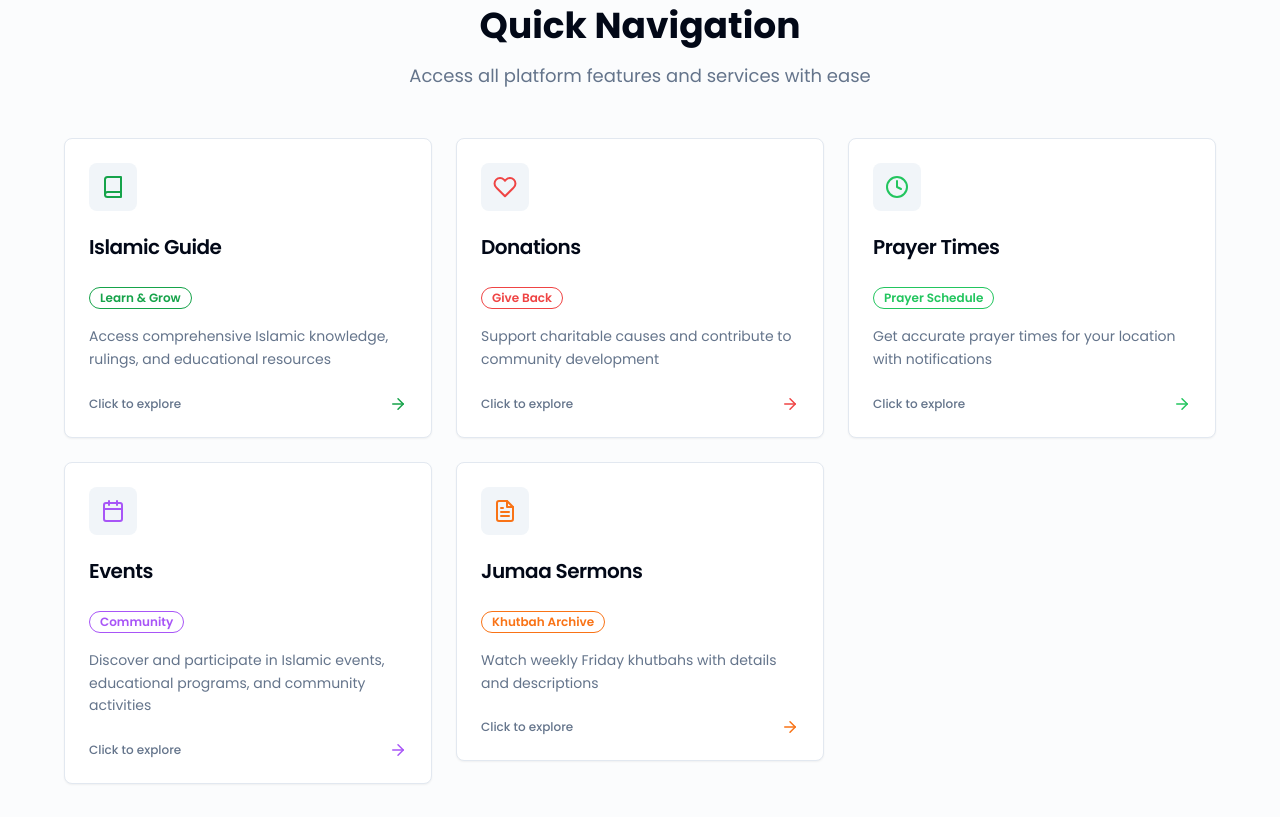
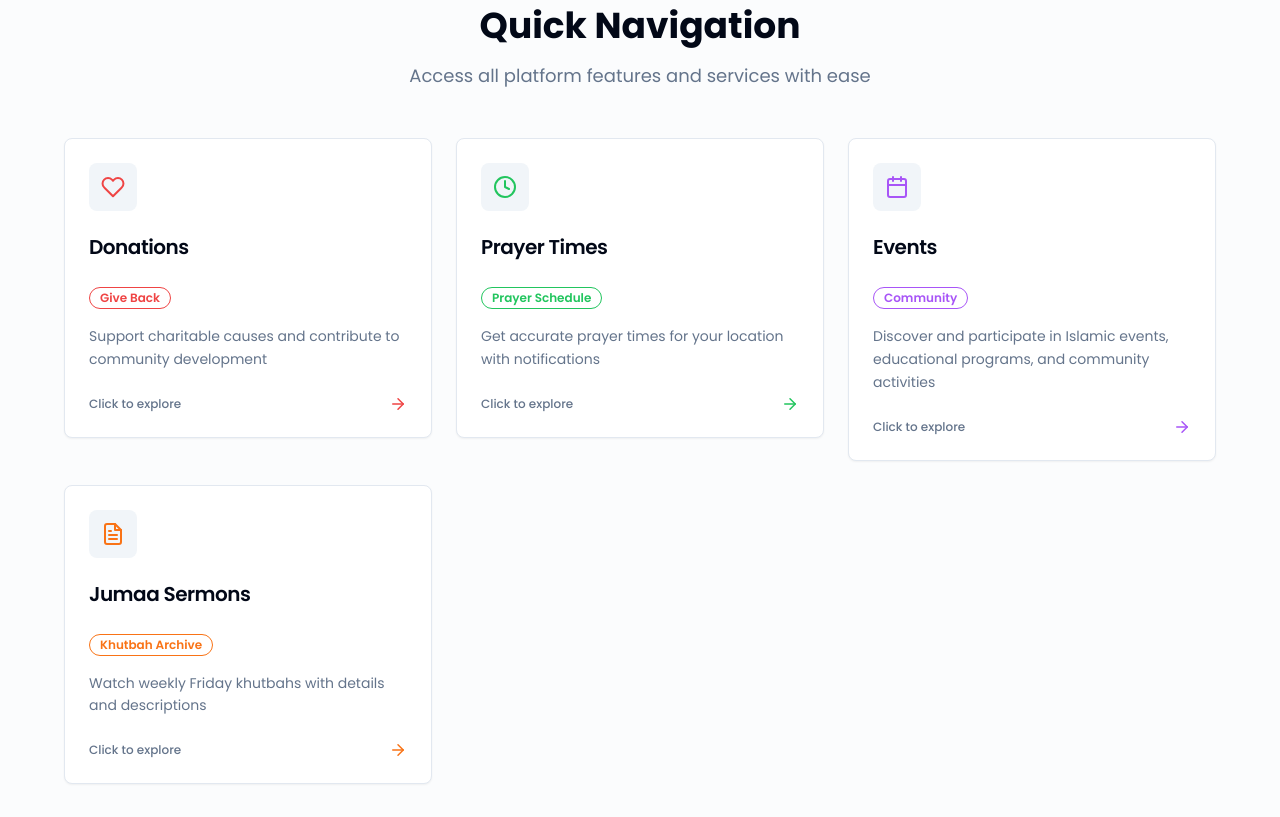
Before and after one commit to mota6em/budapest-mosque-community, a React (Create React App) app: page / in a window 1280 px wide. Shown: the part 1980-2797 px from the top of the page. Built offline with nearby package versions, Linux system fonts and the light colour scheme; no server answers; the HTML template or start-up script is replaced by a standard one.

Commit message:
Comment out Islamic Guide link in Header and QuickNavigation components

```diff
--- a/src/components/Header.js
+++ b/src/components/Header.js
@@ -56,13 +56,13 @@ const Header = () => {
             </span>
             <div className="absolute -bottom-1 left-0 w-0 h-0.5 bg-primary group-hover:w-full transition-all duration-300"></div>
           </Link>
-          <Link to="/islamic-guide" className="group relative text-sm font-medium text-muted-foreground hover:text-foreground transition-colors duration-300">
+          {/* <Link to="/islamic-guide" className="group relative text-sm font-medium text-muted-foreground hover:text-foreground transition-colors duration-300">
             <span className="flex items-center gap-2">
               <FiBook size={16} />
               Islamic Guide
             </span>
             <div className="absolute -bottom-1 left-0 w-0 h-0.5 bg-primary group-hover:w-full transition-all duration-300"></div>
-          </Link>
+          </Link> */}
           <Link to="/donations" className="group relative text-sm font-medium text-muted-foreground hover:text-foreground transition-colors duration-300">
             <span className="flex items-center gap-2">
               <FiHeart size={16} />
--- a/src/components/QuickNavigation.js
+++ b/src/components/QuickNavigation.js
@@ -15,15 +15,15 @@ import {
 
 const QuickNavigation = () => {
   const navigationItems = [
-    {
-      icon: FiBook,
-      title: "Islamic Guide",
-      subtitle: "Learn & Grow",
-      description:
-        "Access comprehensive Islamic knowledge, rulings, and educational resources",
-      color: "text-primary",
-      link: "/islamic-guide",
-    },
+    // {
+    //   icon: FiBook,
+    //   title: "Islamic Guide",
+    //   subtitle: "Learn & Grow",
+    //   description:
+    //     "Access comprehensive Islamic knowledge, rulings, and educational resources",
+    //   color: "text-primary",
+    //   link: "/islamic-guide",
+    // },
     {
       icon: FiHeart,
       title: "Donations",
```
